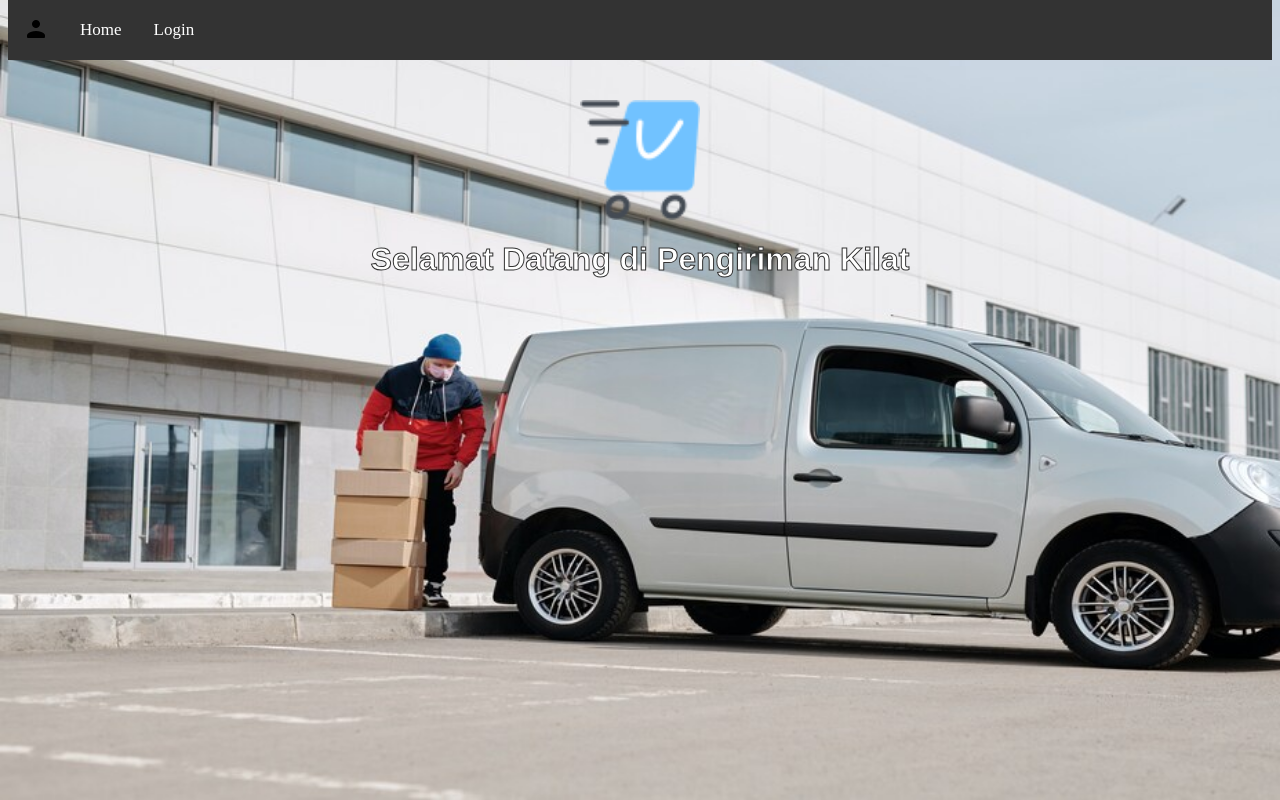
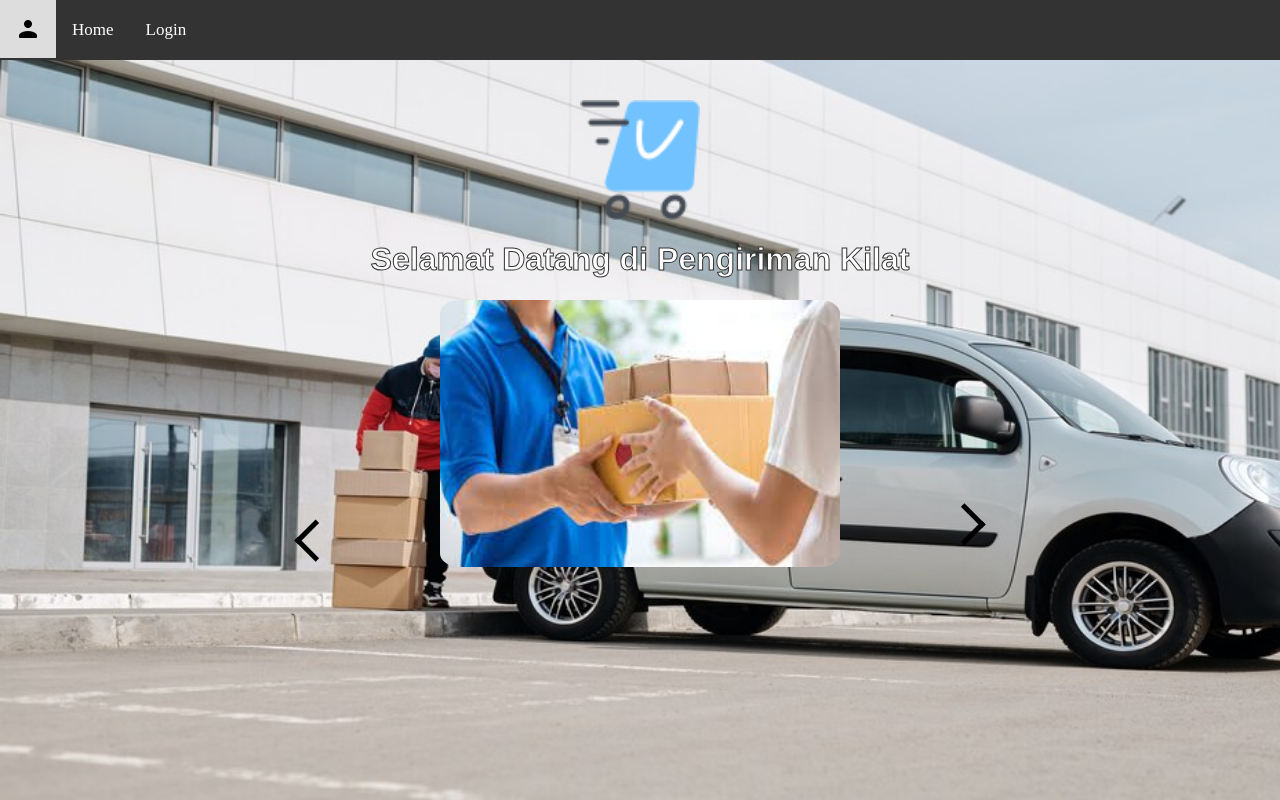
Before and after one commit to Zulfan22/Paket_Kilat, a PHP site: page / in a window 1280 px wide. Run offline with PHP 8.4, Linux system fonts and the light colour scheme.

Commit message:
Add files via upload
Bab 3 Membuat DOM dan Carousel dengan javascript

```diff
--- a/pertemuan1/Index.html
+++ b/pertemuan1/Index.html
@@ -1,6 +1,7 @@
 <!DOCTYPE html>
 <html>
 <head>
+    <title>Home</title>
     <meta name="viewport" content="width=device-width, initial-scale=1">
     <link rel="stylesheet" href="css/style.css">
 </head>
@@ -10,7 +11,25 @@
         <a href="#" class="active">Home</a>
         <a href="Login.html" class="active">Login</a>
     </div>
-    <main> <div class="header-image"></div> <div class="header-text"> <h1>Selamat Datang di Pengiriman Kilat</h1> </div> </main>
-
+    <main>
+        <div class="header-image"></div>
+        <div class="header-text">
+            <h1>Selamat Datang di Pengiriman Kilat</h1>
+        </div>
+    </main>
+    <div class="carousel">
+        <div class="carousel-inner">
+            <img class="carousel-item carousel-item-1" src="images/Image1.jpeg" data-index="1">
+            <img class="carousel-item carousel-item-2" src="images/image2.jpeg" data-index="2">
+            <img class="carousel-item carousel-item-5" src="images/image5.webp" data-index="5">
+            <img class="carousel-item carousel-item-4" src="images/image4.jpg" data-index="4">
+            <img class="carousel-item carousel-item-3" src="images/Image3.jpeg" data-index="3">
+        </div>
+    </div>
+    <div class="carousel-controls">
+        <button class="carousel-controls-previous"></button>
+        <button class="carousel-controls-next"></button>
+        </div>
+    <script src="/JavaScript/carousel.js"></script>
 </body>
 </html>
--- /dev/null
+++ b/pertemuan1/JavaScript/carousel.js
@@ -0,0 +1,24 @@
+const prevBtn = document.querySelector('.carousel-controls-previous');
+        const nextBtn = document.querySelector('.carousel-controls-next');
+        const carouselInner = document.querySelector('.carousel-inner');
+        const carouselItems = document.querySelectorAll('.carousel-item');
+        let index = 0;
+
+        function updateCarousel() {
+            const offset = -index * 100;
+            carouselInner.style.transform = `translateX(${offset}%)`;
+            carouselItems.forEach((item, i) => {
+                item.classList.toggle('active', i === index);
+            });
+        }
+
+        prevBtn.addEventListener('click', () => {
+            index = (index > 0) ? index - 1 : carouselInner.children.length - 1;
+            updateCarousel();
+        });
+
+        nextBtn.addEventListener('click', () => {
+            index = (index < carouselInner.children.length - 1) ? index + 1 : 0;
+            updateCarousel();
+        });
+        updateCarousel();
--- a/pertemuan1/Kategori.html
+++ b/pertemuan1/Kategori.html
@@ -1,7 +1,7 @@
 <!DOCTYPE html>
 <html>
 <head>
-    <title>Dashboard</title>
+    <title>Kategori</title>
     <meta name="viewport" content="width=device-width, initial-scale=1">
     <link rel="stylesheet" href="css/kategori.css">
 </head>
--- a/pertemuan1/css/kategori.css
+++ b/pertemuan1/css/kategori.css
@@ -14,9 +14,7 @@ body {
     padding: 0;
     background-color: #f5f5f5;
 }
-username{
-    color:skyblue;
-}
+
 header {
     width: 100%;
     padding: 20px;
--- a/pertemuan1/css/style.css
+++ b/pertemuan1/css/style.css
@@ -81,7 +81,7 @@ img {
     background-repeat: no-repeat;
     background-position: center top;
     background-size: contain;
-    margin-top: 40px;
+    margin-top: 100px;
     height: 120px;
     width: 100%;
     text-align: center;
@@ -96,10 +96,15 @@ img {
 }
 
 .navbar {
+    position: fixed; /* Mengunci navbar pada posisi tetap */
+    top: 0; /* Menempatkan navbar di bagian atas halaman */
+    left: 0; /* Menempatkan navbar di kiri halaman */
+    width: 100%; /* Melebarkan navbar sesuai dengan lebar layar */
+    height: 60px; /* Menyesuaikan tinggi navbar */
     background-color: #333;
-    overflow: hidden;
-    max-width: auto;
+    z-index: 999; /* Menetapkan z-index untuk memastikan navbar di atas konten lain */
 }
+
 
 
 .navbar a {
@@ -125,7 +130,7 @@ background-color:#4CAF50;
 }
 
 
-@media screen and (max-width: 600px) {
+@media screen and (max-width: 1080px) {
     .navbar a:not(:first-child) {
         display: none;
     }
@@ -138,3 +143,144 @@ background-color:#4CAF50;
         display: block;
     }
 }
+.carousel-nav {
+    display: flex;
+    justify-content: center;
+    list-style: none;
+    padding: 0;
+    position: absolute;
+    bottom: 10px;
+    width: 100%;
+  }
+
+  .carousel-nav li {
+    display: inline-block;
+    width: 10px;
+    height: 10px;
+    border-radius: 50%;
+    background-color: #ccc;
+    margin: 0 5px;
+    cursor: pointer;
+  }
+
+  .carousel-nav li:nth-child(1):before {
+    content: url(/images/Image1.jpeg);
+  }
+
+  .carousel-nav li:nth-child(2):before {
+    content: url(/images/Image2.jpeg);
+  }
+
+  .carousel-nav li:nth-child(3):before {
+    content: url(/images/Image3.jpeg);
+  }
+
+  .carousel-nav li:nth-child(4):before {
+    content: url(/images/image4.jpg);
+  }
+
+  .carousel-nav li:nth-child(5):before {
+    content: url(/images/image5.webp);
+  }
+  .carousel {
+    position: relative;
+    width: 80%;
+    max-width: 400px;
+    margin: auto;
+    overflow: hidden;
+}
+.carousel-inner {
+    display: flex;
+    transition: transform 0.5s ease;
+}
+.carousel-item {
+    min-width: 100%;
+    position: relative;
+    border-radius: 5%;
+}
+.carousel-item:after {
+    content: "";
+    position: absolute;
+    bottom: 10px;
+    left: 50%;
+    transform: translateX(-50%);
+    width: 10px;
+    height: 10px;
+    background-color: rgba(0, 0, 0, 0.5);
+    border-radius: 50%;
+}
+.carousel-item.active:after {
+    background-color: rgba(255, 255, 255, 0.9);
+}
+.carousel-controls-previous,
+.carousel-controls-next {
+    position: absolute;
+    top: 65%;
+    transform: translateY(-50%);
+    background-color: transparent;
+    border: none;
+    color: white;
+    padding: 10px;
+    cursor: pointer;
+}
+.carousel-controls-previous {
+    left: 320px;
+}
+.carousel-controls-next {
+    right: 320px;
+}
+
+.carousel-controls-previous::before{
+    border: solid #000;
+    border-width: 0 5px 5px 0;
+    content: '';
+    display: inline-block;
+    height: 5px;
+    left: -30px;
+    padding: 10px;
+    position: absolute;
+    top: 25%;
+    transform: rotate(135deg) translateY(-50%);
+    width: 5px;
+    transition: left 0.15s ease-in-out;
+}
+.carousel-controls-previous:hover::before{
+    left:-40px;
+}
+
+.carousel-controls-next::before{
+    border: solid #000;
+    border-width: 0 5px 5px 0;
+    content: '';
+    display: inline-block;
+    height: 5px;
+    right: -30px;
+    padding: 10px;
+    position: absolute;
+    top: 45;
+    transform: rotate(-45deg) translateY(-50%);
+    width: 5px;
+    transition: right 0.15s ease-in-out;
+}
+.carousel-controls-next:hover::before{
+    right:-40px;
+}
+.carousel-nav{
+    bottom: -15px;
+    display: flex;
+    justify-content: center;
+    list-style: none;
+    padding: 0;
+    position: absolute;
+    width: 100%;
+}
+.carousel-nav li{
+    background: #ccc;
+    border-radius: 50%;
+    height: 10px;
+    margin: 0 16px;
+    width: 10px;
+}
+.carousel-nav li.carousel-item-selected{
+    background: #555;
+}
```
Also changed, not shown: pertemuan1/css/admin.css (+6 -4 lines), pertemuan1/images/image4.jpg (added), pertemuan1/images/image5.webp (added).
